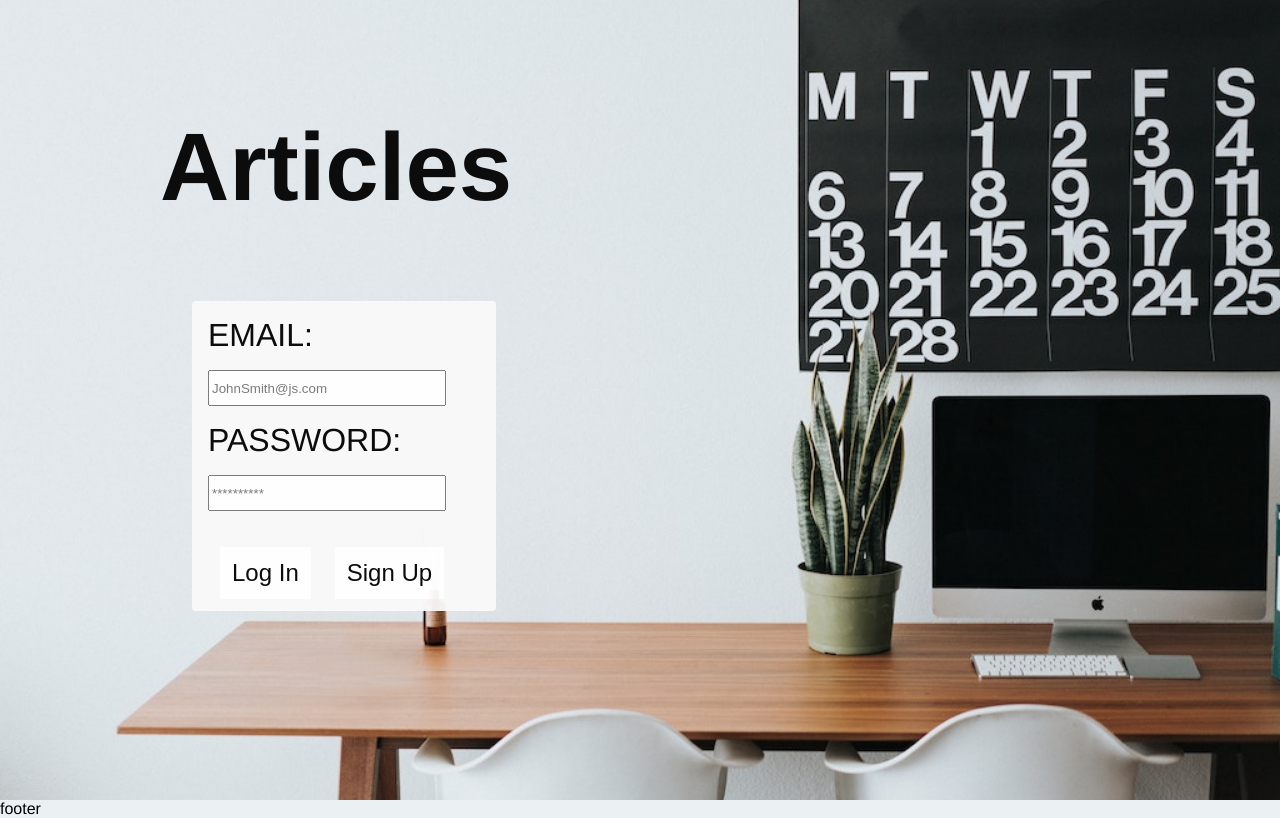
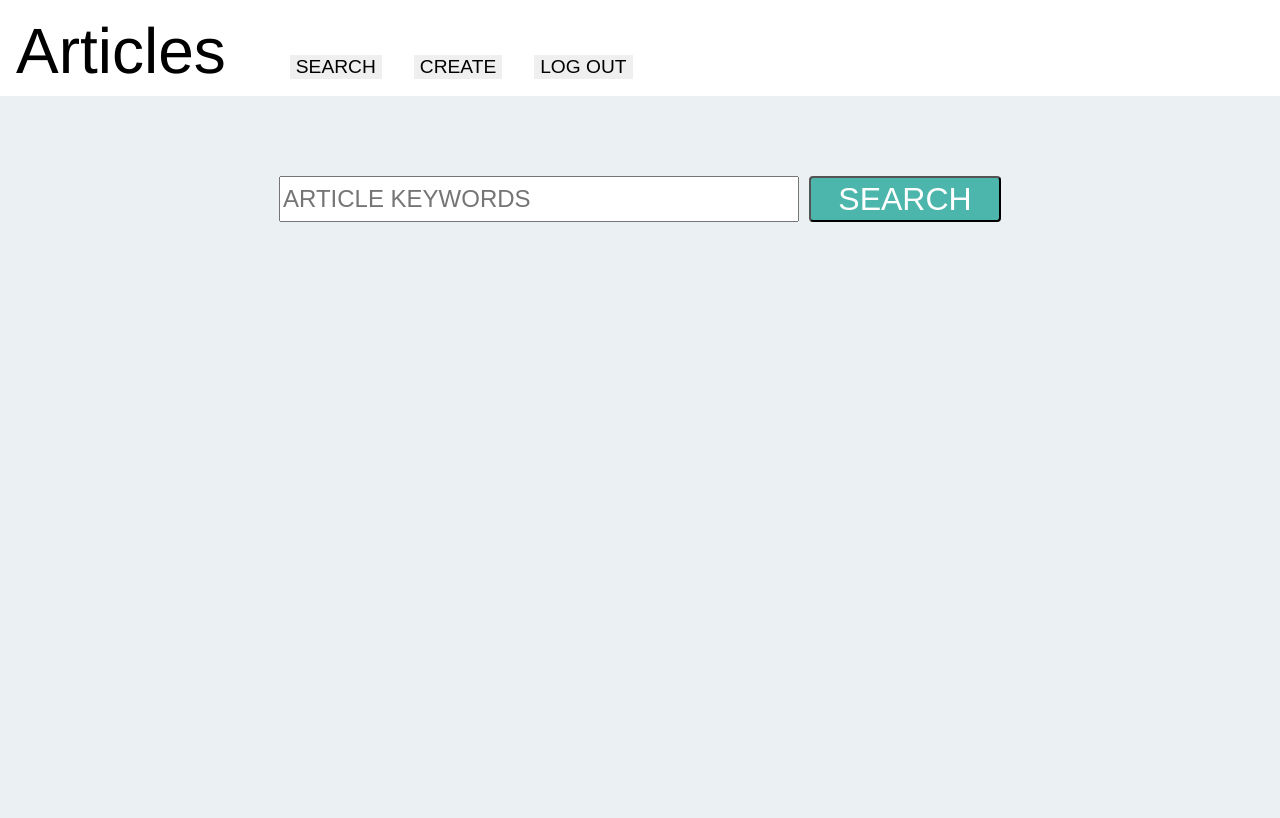
Before and after one commit to kcontreras01/Articles, a React (Create React App) app in the folder react_articles/: page / in a window 1280 px wide. Built offline with nearby package versions, Linux system fonts and the light colour scheme.

Commit message:
removed auth from app.js

```diff
--- a/react_articles/package.json
+++ b/react_articles/package.json
@@ -3,10 +3,10 @@
   "version": "0.1.0",
   "private": true,
   "dependencies": {
-    "axios": "^0.17.1",
+    "axios": "^0.19.2",
     "materialize-css": "^0.100.2",
     "react": "^16.2.0",
-    "react-dom": "^16.2.0",
+    "react-dom": "^16.13.1",
     "react-router-dom": "^4.2.2",
     "react-scripts": "1.0.17",
     "react-text-loop": "^1.1.0"
--- a/react_articles/src/App.js
+++ b/react_articles/src/App.js
@@ -1,108 +1,14 @@
-import React, { Component } from 'react';
+import React from 'react';
 import './App.css';
-import axios from 'axios';
-import Cookies from './helpers/Cookies';
-import UserAuth from './Components/UserAuth';
+
 import Content from './Components/Content';
 
-class App extends Component {
-  constructor(){
-    super();
-    // set up our state.
-    this.state = {
-      user: false, // default user is no user
-      // the app needs to do a request, so there will be a loading time
-      // we want to display something else while it does that
-      mode: 'loading',
-      // url for the API we are using - uncomment the one you want to use
-
-      // Express
-      url: 'http://localhost:8080',
-
-    }
-
-    this.setUser = this.setUser.bind(this);
-    this.logout = this.logout.bind(this);
-    this.renderView = this.renderView.bind(this);
-  }
-
-  // once the component mounted, we want to initialize our user
-  componentDidMount(){
-    this.initUser();
-  }
-
-  // method to initialize our user
-  initUser(){
-    // get the token from the cookie
-    const token = Cookies.get('token');
-
-    // if there is a token
-    if(token && token !== ''){
-      // send a request to our API to validate the user
-      axios.get(`${this.state.url}/users/validate`, {
-        // include the token as a parameter
-        params: {auth_token: token}})
-        .then(res => { // the response will be the user
-          // set the user in the state, and change the mode to content
-          this.setState({user: res.data, mode: 'content'});
-        })
-        .catch(err => { // if there is an error
-          Cookies.set('token', '') // take away the cookie
-          // change the state so that there is no user and render the auth
-          this.setState({user: false, mode: 'auth'});
-        })
-    } else { // if there is no token
-      // we should render the auth forms
-      this.setState({mode: 'auth'});
-    }
-  }
-
-  // method to set a user
-  setUser(user){
-    // set a cookie with the user's token
-    Cookies.set('token', user.token);
-    // set state to have the user and the mode to content
-    this.setState({user: user, mode: 'content'});
-  }
-
-  // method to log out
-  logout(){
-    // take away the cookie
-    Cookies.set('token', '');
-    // remove the user and set the mode to auth
-    this.setState({user: false, mode: 'auth'});
-  }
-
-  // method that renders the view based on the mode in the state
-  renderView(){
-    if(this.state.mode === 'loading'){
-      return(
-        <div className="loading">
-          <img src="https://s-media-cache-ak0.pinimg.com/originals/8b/a8/ce/8ba8ce24910d7b2f4c147359a82d50ef.gif"
-            alt="loading" />
-        </div>
-      )
-    } else if(this.state.mode === 'auth') {
-      return (
-        <UserAuth
-          setUser={this.setUser.bind(this)}
-          url={this.state.url}
-        />
-      )
-    } else if(this.state.mode === 'content') {
-      return (
-        <Content logout={this.logout.bind(this)} user={this.state.user} />
-      )
-    }
-  }
-
-  render() {
-    return (
-      <div className="App">
-        { this.renderView() }
-      </div>
-    );
-  }
+function App() {
+  return (
+    <div className="App">
+      <Content />
+    </div>
+  )
 }
 
 export default App;
--- a/react_articles/src/Components/Content.js
+++ b/react_articles/src/Components/Content.js
@@ -37,12 +37,12 @@ class Content extends Component {
 	}
 
 	mountingComponent(){
-		axios.get(`http://localhost:8080/articles/save/${this.props.user.id}`)
-		.then(res => {
-			this.setState({
-				saved: res.data
-			})
-		})
+		// axios.get(`http://localhost:8080/articles/save/${this.props.user.id}`)
+		// .then(res => {
+		// 	this.setState({
+		// 		saved: res.data
+		// 	})
+		// })
 	}
 
 
@@ -140,7 +140,7 @@ class Content extends Component {
 							Articles
 						</li>
 						<li>
-							<button className="navButton" onClick={this.goToAccount}>{this.props.user.first_name}'s SAVED ARTICLES</button>
+						{/*	<button className="navButton" onClick={this.goToAccount}>{this.props.user.first_name}'s SAVED ARTICLES</button> */}
 						</li>
 						<li>
 							<button className="navButton" onClick={this.goToSearch}>SEARCH</button>
--- a/react_articles/src/Components/Login.js
+++ b/react_articles/src/Components/Login.js
@@ -15,6 +15,8 @@ class Login extends Component {
         password: ''
       }
     }
+    this.setUser = this.setUser.bind(this);
+
   }
 
   // method to log in
@@ -34,6 +36,40 @@ class Login extends Component {
       prev.inputs[input] = val;
       return prev;
     });
+  }
+
+  // method to initialize our user
+  initUser(){
+    // get the token from the cookie
+    const token = Cookies.get('token');
+
+    // if there is a token
+    if(token && token !== ''){
+      // send a request to our API to validate the user
+      axios.get(`${this.state.url}/users/validate`, {
+        // include the token as a parameter
+        params: {auth_token: token}})
+        .then(res => { // the response will be the user
+          // set the user in the state, and change the mode to content
+          this.setState({user: res.data, mode: 'content'});
+        })
+        .catch(err => { // if there is an error
+          Cookies.set('token', '') // take away the cookie
+          // change the state so that there is no user and render the auth
+          this.setState({user: false, mode: 'auth'});
+        })
+    } else { // if there is no token
+      // we should render the auth forms
+      this.setState({mode: 'auth'});
+    }
+  }
+
+  // method to set a user
+  setUser(user){
+    // set a cookie with the user's token
+    Cookies.set('token', user.token);
+    // set state to have the user and the mode to content
+    this.setState({user: user, mode: 'content'});
   }
 
   render(){
--- a/react_articles/src/Components/UserAuth.js
+++ b/react_articles/src/Components/UserAuth.js
@@ -1,14 +1,20 @@
 import React, { Component } from 'react';
 import Login from './Login';
 import Signup from './Signup';
+import Cookies from './helpers/Cookies';
+import UserAuth from './Components/UserAuth';
 
 class UserAuth extends Component {
   constructor(){
     super();
     // set up state
     this.state = {
+      user: false, // default user is no user
       mode: 'login' // keeps track of if the user is logging in or signing up
     }
+
+    this.logout = this.logout.bind(this);
+
   }
 
   toggleMode(e){ // toggle between the two modes
@@ -17,6 +23,14 @@ class UserAuth extends Component {
       prev.mode = prev.mode === "login" ? 'signup' : 'login';
       return prev
     })
+  }
+
+  // method to log out
+  logout(){
+    // take away the cookie
+    Cookies.set('token', '');
+    // remove the user and set the mode to displayForm
+    this.setState({user: false, mode: 'displayForm'});
   }
 
   render(){
```
Also changed, not shown: 1 other file (tests, documents, lock files or other folders).
